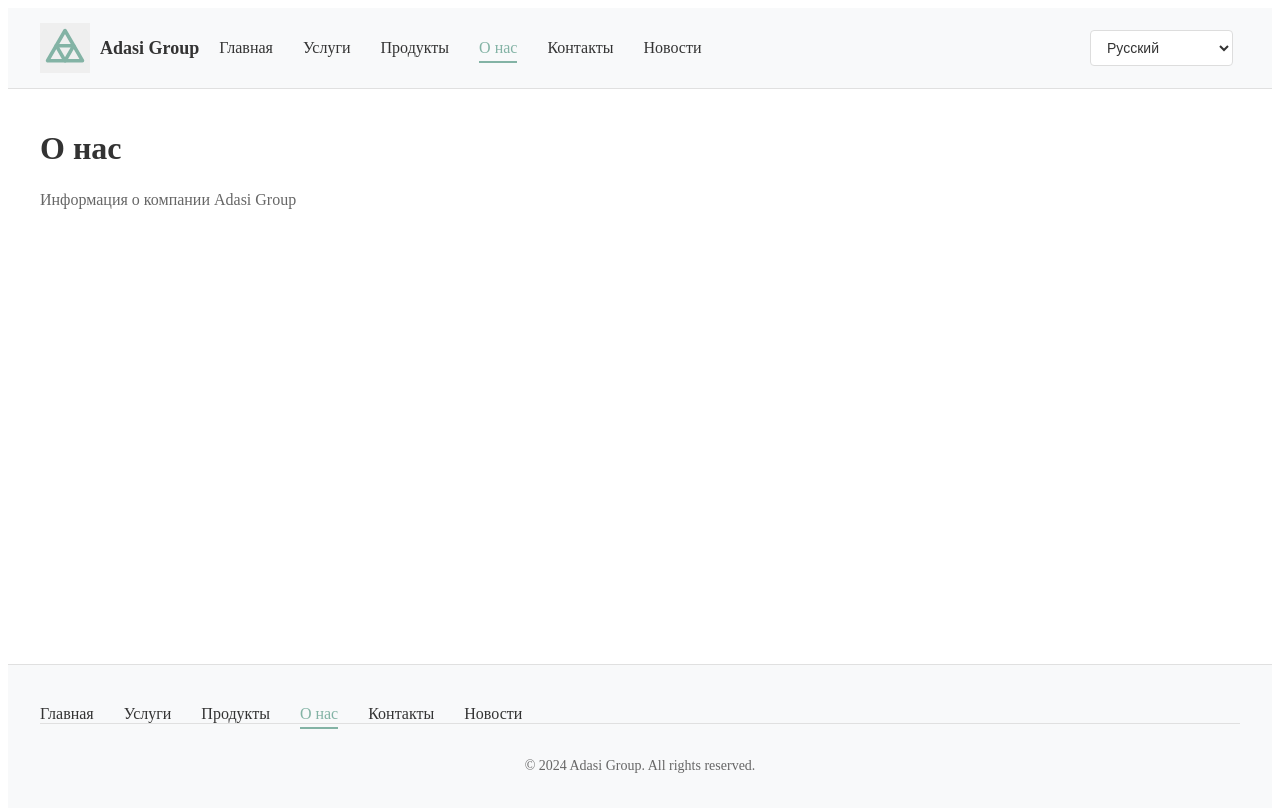
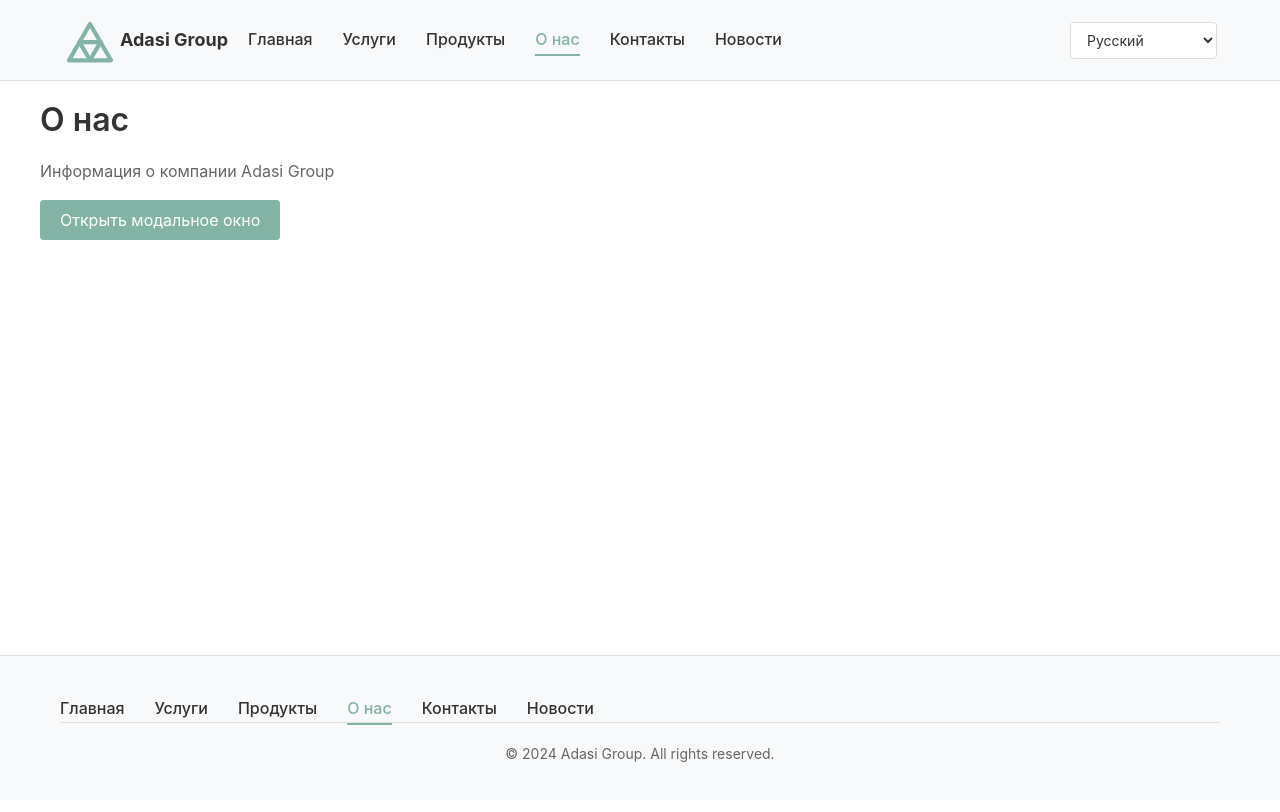
Before and after one commit to XPNCBS/ADASI-GROUP, a React (Vite) app: page /about in a window 1280 px wide. Shown: the top 812 px of the page. Built offline with nearby package versions, Linux system fonts and the light colour scheme.

Commit message:
сделан компонент модалки

```diff
--- a/index.html
+++ b/index.html
@@ -2,7 +2,7 @@
 <html lang="en">
   <head>
     <meta charset="UTF-8" />
-    <link rel="icon" type="image/svg+xml" href="/favicon.svg" />
+    <link rel="icon" type="image/svg+xml" href="src/assets/images/logo.svg" />
     <meta name="viewport" content="width=device-width, initial-scale=1.0" />
     <title>ADASI GROUP</title>
   </head>
--- a/src/App.css
+++ b/src/App.css
@@ -3,6 +3,7 @@
   display: flex;
   flex-direction: column;
   min-height: 100vh;
+  position: relative;
 }
 
 .main-content {
@@ -135,6 +136,90 @@
   line-height: 1.6;
 }
 
+/* Modal */
+.modal-overlay {
+  position: fixed;
+  top: 0;
+  left: 0;
+  right: 0;
+  bottom: 0;
+  background-color: rgba(0, 0, 0, 0.5);
+  display: flex;
+  align-items: center;
+  justify-content: center;
+  z-index: 1000;
+}
+
+.modal-content {
+  background-color: white;
+  border-radius: 8px;
+  padding: 30px;
+  max-width: 500px;
+  width: 90%;
+  box-shadow: 0 4px 20px rgba(0, 0, 0, 0.15);
+  position: relative;
+  animation: modalSlideIn 0.3s ease-out;
+}
+
+.modal-close {
+  position: absolute;
+  top: 15px;
+  right: 15px;
+  background: none;
+  border: none;
+  font-size: 28px;
+  cursor: pointer;
+  color: #666;
+  width: 30px;
+  height: 30px;
+  display: flex;
+  align-items: center;
+  justify-content: center;
+  padding: 0;
+}
+
+.modal-close:hover {
+  color: #333;
+}
+
+.modal-content h2 {
+  margin-top: 0;
+  margin-bottom: 15px;
+  color: #333;
+}
+
+.modal-content p {
+  color: #666;
+  margin-bottom: 10px;
+}
+
+@keyframes modalSlideIn {
+  from {
+    opacity: 0;
+    transform: translateY(-30px);
+  }
+  to {
+    opacity: 1;
+    transform: translateY(0);
+  }
+}
+
+/* Buttons */
+.btn-primary {
+  padding: 10px 20px;
+  background-color: #83B3A5;
+  color: white;
+  border: none;
+  border-radius: 4px;
+  font-size: 16px;
+  cursor: pointer;
+  transition: background-color 0.3s ease;
+}
+
+.btn-primary:hover {
+  background-color: #6a9885;
+}
+
 /* Responsive */
 @media (max-width: 768px) {
   .header-container {
@@ -155,4 +240,9 @@
     font-size: 12px;
     padding: 6px 10px;
   }
+
+  .modal-content {
+    width: 95%;
+    padding: 20px;
+  }
 }
--- a/src/assets/logo.tsx
+++ b/src/assets/logo.tsx
@@ -1,22 +1,30 @@
-export default function Logo() {
-    return(
-        <><svg xmlns="http://www.w3.org/2000/svg" viewBox="0 0 400 400" width="100%" height="100%">
+interface LogoProps {
+    size?: number;
+}
 
-  <rect width="400" height="400" fill="#EFEFEF"/>
+export default function Logo({ size = 60 }: LogoProps) {
+    return (
+        <svg
+            xmlns="http://www.w3.org/2000/svg"
+            viewBox="0 0 400 400"
+            width={size}
+            height={size}
+        >
+            <polygon
+                points="200,60 60,302 340,302"
+                fill="none"
+                stroke="#83B3A5"
+                strokeWidth="28"
+                strokeLinejoin="round"
+            />
 
-
-  <polygon points="200,60 60,302 340,302"
-           fill="none"
-           stroke="#83B3A5"
-           stroke-width="28"
-           stroke-linejoin="round"/>
-
-
-  <polygon points="130,181 270,181 200,302"
-           fill="none"
-           stroke="#83B3A5"
-           stroke-width="28"
-           stroke-linejoin="round"/>
-</svg></>
-    )
+            <polygon
+                points="130,181 270,181 200,302"
+                fill="none"
+                stroke="#83B3A5"
+                strokeWidth="28"
+                strokeLinejoin="round"
+            />
+        </svg>
+    );
 }
--- /dev/null
+++ b/src/components/shared/modal.tsx
@@ -0,0 +1,19 @@
+
+interface ModalProps {
+    isOpen: boolean;
+    onClose: () => void;
+    children: React.ReactNode;
+}
+
+export default function Modal({ isOpen, onClose, children }: ModalProps) {
+    if (!isOpen) return null;
+
+    return (
+        <div className="modal-overlay" onClick={onClose}>
+            <div className="modal-content" onClick={(e) => e.stopPropagation()}>
+                <button className="modal-close" onClick={onClose}>&times;</button>
+                {children}
+            </div>
+        </div>
+    );
+}
--- a/src/index.css
+++ b/src/index.css
@@ -0,0 +1,121 @@
+/* CSS Reset & Base Styles */
+
+* {
+  margin: 0;
+  padding: 0;
+  box-sizing: border-box;
+}
+
+html {
+  scroll-behavior: smooth;
+}
+
+body {
+  font-family: -apple-system, BlinkMacSystemFont, 'Segoe UI', 'Roboto', 'Oxygen',
+    'Ubuntu', 'Cantarell', 'Fira Sans', 'Droid Sans', 'Helvetica Neue',
+    sans-serif;
+  -webkit-font-smoothing: antialiased;
+  -moz-osx-font-smoothing: grayscale;
+  color: #333;
+  background-color: #ffffff;
+  line-height: 1.6;
+}
+
+#root {
+  width: 100%;
+  height: 100%;
+}
+
+/* Typography */
+h1, h2, h3, h4, h5, h6 {
+  font-weight: 600;
+  line-height: 1.2;
+  margin-bottom: 10px;
+}
+
+h1 {
+  font-size: 32px;
+}
+
+h2 {
+  font-size: 28px;
+}
+
+h3 {
+  font-size: 24px;
+}
+
+h4 {
+  font-size: 20px;
+}
+
+h5 {
+  font-size: 18px;
+}
+
+h6 {
+  font-size: 16px;
+}
+
+p {
+  margin-bottom: 15px;
+}
+
+/* Links */
+a {
+  color: inherit;
+  text-decoration: none;
+}
+
+/* Buttons */
+button {
+  font-family: inherit;
+  cursor: pointer;
+  border: none;
+  background: none;
+}
+
+/* Images */
+img {
+  max-width: 100%;
+  height: auto;
+  display: block;
+}
+
+/* Lists */
+ul, ol {
+  list-style: none;
+}
+
+/* Forms */
+input, textarea, select {
+  font-family: inherit;
+  font-size: inherit;
+}
+
+/* Tables */
+table {
+  border-collapse: collapse;
+  border-spacing: 0;
+}
+
+/* Containers */
+.container {
+  max-width: 1200px;
+  margin: 0 auto;
+  padding: 0 20px;
+  width: 100%;
+}
+
+/* Utility Classes */
+.sr-only {
+  position: absolute;
+  width: 1px;
+  height: 1px;
+  padding: 0;
+  margin: -1px;
+  overflow: hidden;
+  clip: rect(0, 0, 0, 0);
+  white-space: nowrap;
+  border: 0;
+}
--- a/src/pages/About.tsx
+++ b/src/pages/About.tsx
@@ -1,8 +1,22 @@
+import { useState } from 'react';
+import Modal from "../components/shared/modal";
+
 export default function About() {
+  const [isModalOpen, setIsModalOpen] = useState(false);
+
   return (
     <div className="page about-page">
       <h1>О нас</h1>
       <p>Информация о компании Adasi Group</p>
+
+      <button onClick={() => setIsModalOpen(true)} className="btn-primary">
+        Открыть модальное окно
+      </button>
+
+      <Modal isOpen={isModalOpen} onClose={() => setIsModalOpen(false)}>
+        <h2>О компании Adasi Group</h2>
+        <p>Это модальное окно с дополнительной информацией о нашей компании.</p>
+      </Modal>
     </div>
   );
 }
--- /dev/null
+++ b/src/styles/shared/modal.css
@@ -0,0 +1,13 @@
+.modal{
+
+}
+.modal-content{
+  position: fixed;
+  top: 50%;
+  left: 50%;
+  transform: translate(-50%, -50%);
+  background-color: white;
+  padding: 20px;
+  border-radius: 8px;
+  box-shadow: 0 2px 10px rgba(0, 0, 0, 0.1);
+}
```
Also changed, not shown: src/assets/images/logo.svg (added).
